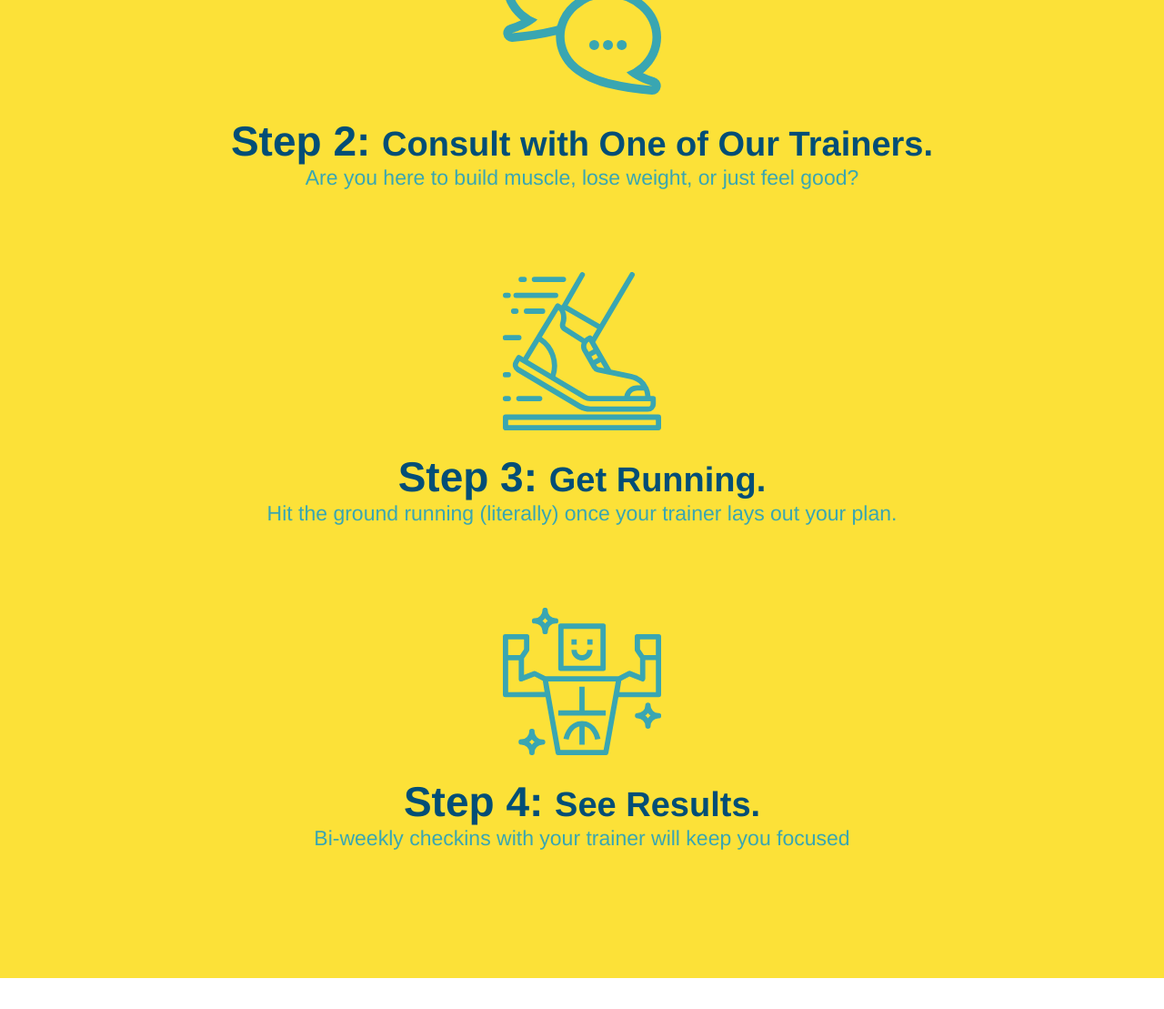
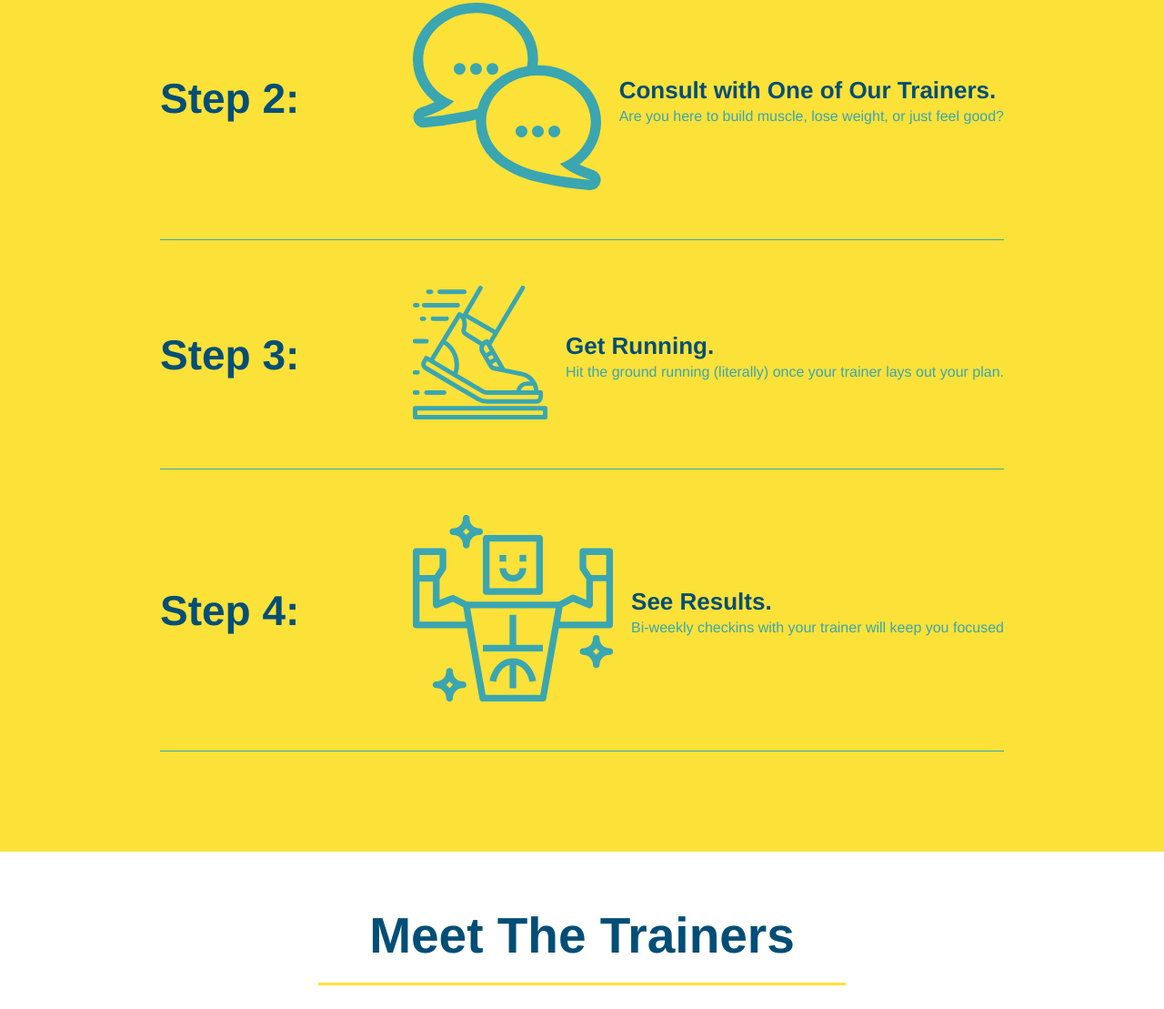
Before and after one commit to Studzic/Run-buddy-complete, a plain HTML site: page run-buddy/index.html in a window 1280 px wide. Shown: the part 1691-2800 px from the top of the page at 91% size. Drawn offline with Linux system fonts and the light colour scheme.

Commit message:
add flexbox to the steps

```diff
--- a/run-buddy/assets/css/style.css
+++ b/run-buddy/assets/css/style.css
@@ -140,54 +140,67 @@ section {
   font-size: 16px;
 }
 
-.intro {
-  text-align: center;
-}
-
 .intro p {
   line-height: 1.7;
   color: #39a6b2;
   width: 80%;
   font-size: 20px;
   margin: 0 auto;
+  text-align: center;
 }
 
 .steps {
-  text-align: center;
   background: #fce138;
 }
 
-.steps div {
-  margin-bottom: 80px;
+.step h3 {
+  color: #024e76;
+  font-size: 46px;
+  flex: 1 30%;
+
 }
 
-.steps img {
-  width: 15%;
-  margin: 10px 0;
+.step-info {
+  flex: 2 70%;
+  display: flex;
+  flex-wrap: wrap;
+  align-items: center;
+
+}
+.step-text p {
+  color: #39a6b2;
+  font-size: 18x;
 }
 
-.steps h3 {
-  color: #024e76;
-  font-size: 46px;
-  margin-top: 10px;
+.step-img {
+  flex: 1 12%;
+  margin-right: 20px;
 }
 
-.steps p {
-  color: #39a6b2;
-  font-size: 23px;
+.step-text h4 {
+  font-size: 26px;
+  line-height: 1.5;
+  color: #024e76
 }
 
-.steps span {
-  font-size: 38px;
+.step {
+  margin: 50px auto;
+  padding-bottom: 50px;
+  width: 80%;
+  border-bottom: 1px solid #39a6b2;
+  display: flex;
+  flex-wrap: wrap;
+  align-items: center;
+  justify-content: space-between;
 }
-
 .section-title {
   font-size: 55px;
   color: #024e76;
-  margin-bottom: 35px;
-  padding: 0 100px 20px 100px;
-  display: inline-block;
   border-bottom: 3px solid;
+  padding-bottom: 20px;
+  text-align: center;
+  margin: 0 auto 35px;
+  width: 50%;
 }
 
 .primary-border {
@@ -199,7 +212,6 @@ section {
 }
 
 .trainers {
-  text-align: center;
 }
 
 .trainer {
@@ -247,7 +259,6 @@ section {
 
 /* REACH OUT STYLES START */
 .contact {
-  text-align: center;
   background: #024e76;
 }
 
@@ -286,4 +297,7 @@ section {
   color: #fce138;
 }
 
+.flex-row {
+  display: flex;
+}
 /* REACH OUT STYLES END */
--- a/run-buddy/index.html
+++ b/run-buddy/index.html
@@ -75,47 +75,89 @@
 
   <!-- "what we do" section -->
   <section id="what-we-do" class="intro">
-    <h2 class="section-title primary-border">What We Do</h2>
+    <!--Wrap every h2 with a class of "section-title" in this div!-->
+    <div class="flex-row">
+          <h2 class="section-title primary-border">What We Do</h2>
+  </div>
+  <div class="flex-row">
     <p>
       butcher selfies chambray shabby chic gentrify readymade yr Echo Park XOXO Tumblr normcore Banksy direct trade Blue
       Bottle chillwave you probably haven't heard of them single-origin coffee Vice fanny pack fixie Odd Future Austin
       fingerstache pickled twee synth Wes Anderson Thundercats viral bitters flannel meggings narwhal Marfa Schlitz
       sustainable Intelligentsia umami deep v craft
     </p>
+    </div>
   </section>
 
   <!-- "what you do" section -->
   <section id="what-you-do" class="steps">
+    <div class="flex-row">
     <h2 class="section-title secondary-border">What You Do</h2>
-
-    <div>
-      <img src="./assets/images/step-1.svg" alt="" />
-      <h3>Step 1: <span>Fill Out the Form Above.</span></h3>
-      <p>You're already here, so why not?</p>
     </div>
 
     <div>
-      <img src="./assets/images/step-2.svg" alt="" />
-      <h3>Step 2: <span>Consult with One of Our Trainers.</span></h3>
+      <div class="step">
+      <h3>Step 1:</h3>
+      <div class="step-info">
+        <div class="step-img">
+          <img src="./assets/images/step-1.svg" alt="" />
+          </div>
+          <div class="step-text">
+            <h4>Fill Out the Form Above.</h4>
+      <p>You're already here, so why not?</p>
+    </div>
+      </div>
+      </div>
+
+    <div>
+      <div class="step">
+      <h3>Step 2: </h3>
+      <div class="step-info">
+        <div class="step-img">
+          <img src="./assets/images/step-2.svg" alt="" />
+          </div>
+          <div class="step-text">
+      <h4>Consult with One of Our Trainers.</h4>
       <p>Are you here to build muscle, lose weight, or just feel good?</p>
     </div>
+</div>
+      </div>
+
 
     <div>
-      <img src="./assets/images/step-3.svg" alt="" />
-      <h3>Step 3: <span>Get Running.</span></h3>
+      <div class="step">
+      <h3>Step 3:</h3>
+      <div class="step-info">
+        <div class="step-img">
+        <img src="./assets/images/step-3.svg" alt="" />
+        </div>
+        <div class="step-text">
+        <h4>Get Running.</h4>
       <p>Hit the ground running (literally) once your trainer lays out your plan.</p>
     </div>
+      </div>
+      </div>
 
     <div>
-      <img src="./assets/images/step-4.svg" alt="" />
-      <h3>Step 4: <span>See Results.</span></h3>
+      <div class="step">
+        <h3>Step 4:</h3>
+        <div class="step-info">
+          <div class="step-img">
+                  <img src="./assets/images/step-4.svg" alt="" />
+                  </div>
+                  <div class="step-text">
+      <h4>See Results.</h4>
       <p>Bi-weekly checkins with your trainer will keep you focused</p>
+      </div>
+      </div>
     </div>
   </section>
 
   <!-- "meet the trainers" section -->
   <section id="your-trainers" class="trainers">
+   <div class="flex-row">
     <h2 class="section-title primary-border">Meet The Trainers</h2>
+   </div>
     <article class="trainer">
       <img src="./assets/images/trainer-1.jpg" alt="Arron Stephens in his workout clothes, ready to pump iron" />
       <div class="trainer-bio text-left">
@@ -161,7 +203,9 @@
 
   <!-- "reach out" section -->
   <section id="reach-out" class="contact">
+    <div class="flex-row">
     <h2 class="section-title secondary-border">Reach Out</h2>
+    </div>
     <div class="contact-info">
       <iframe
         src="https://www.google.com/maps/embed?pb=!1m14!1m12!1m3!1d12182.30520634488!2d-74.0652613!3d40.2407219!2m3!1f0!2f0!3f0!3m2!1i1024!2i768!4f13.1!5e0!3m2!1sen!2sus!4v1561060983193!5m2!1sen!2sus"
```
